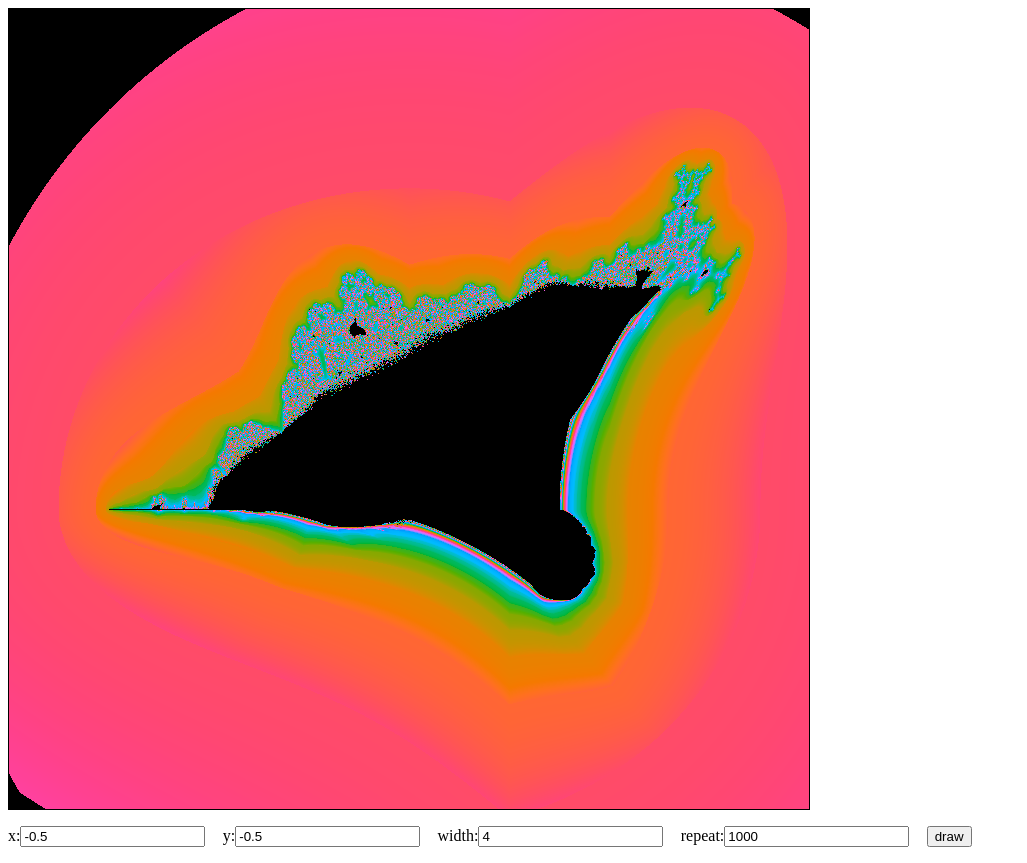
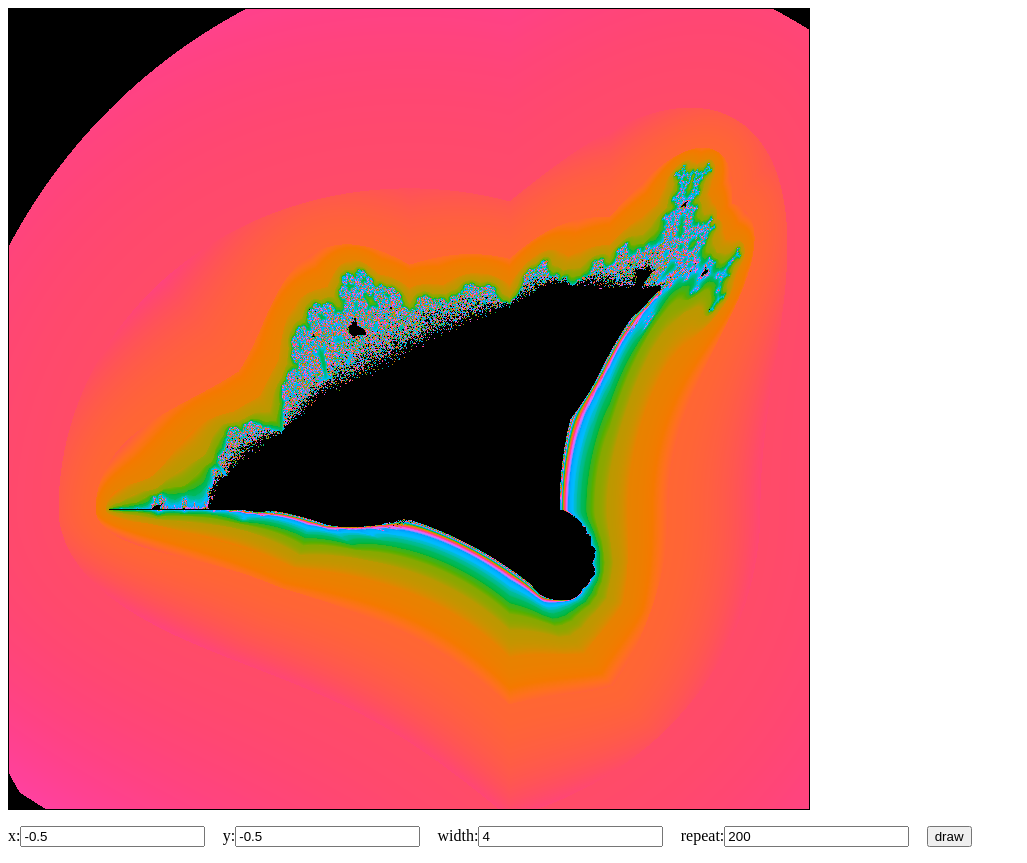
Before and after one commit to nabetani/canvasfractal, a plain HTML site: page burningship/index.html in a window 1280 px wide. Shown: the whole page, without its empty margins (0-1027 px from the left). Drawn offline with Linux system fonts and the light colour scheme.

Commit message:
repeat の初期値変更

```diff
--- a/burningship/index.html
+++ b/burningship/index.html
@@ -17,7 +17,7 @@
     <span>x:</span><input type="text" id="x" value="-0.5" />
     <span>y:</span><input type="text" id="y" value="-0.5" />
     <span>width:</span><input type="text" id="width" value="4" />
-    <span>repeat:</span><input type="text" id="repeat" value="1000" />
+    <span>repeat:</span><input type="text" id="repeat" value="200" />
     <button id="draw-button">draw</button>
   </p>
 </body>
```
